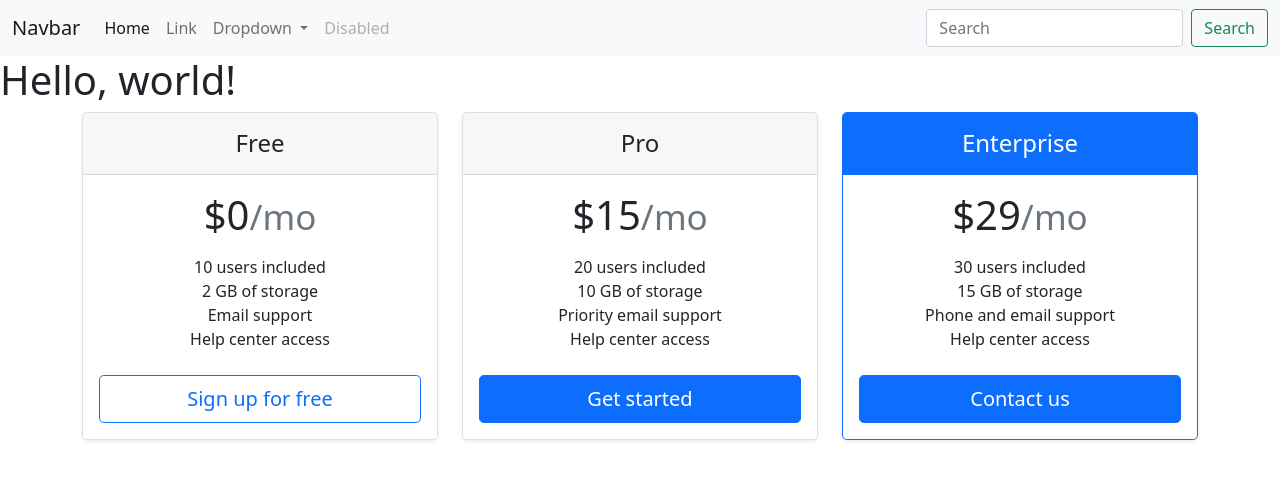
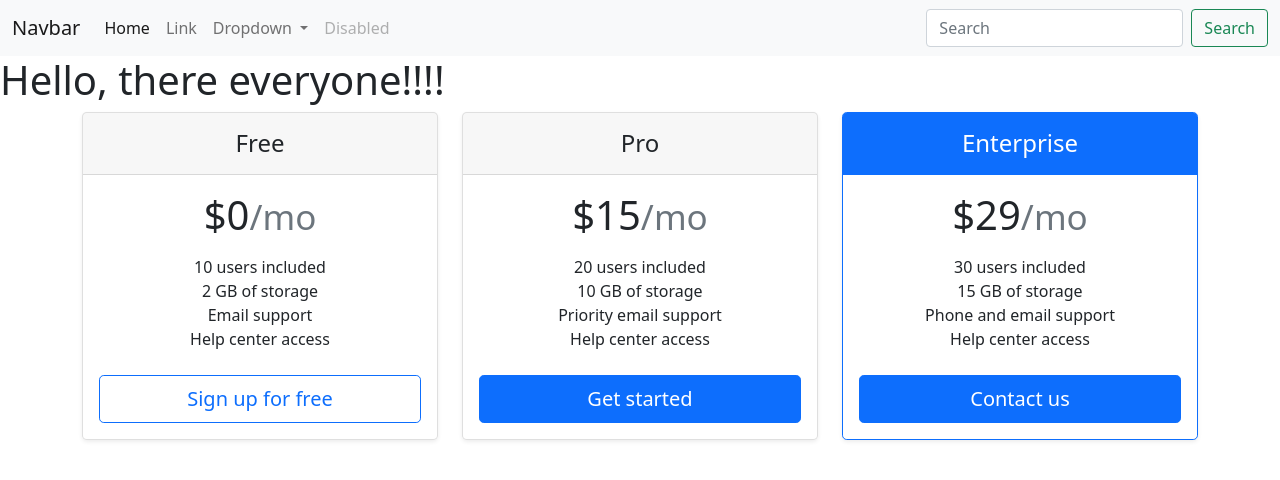
Before and after one commit to LeoVel812/feature-branch-workflow2, a plain HTML site: page index.html in a window 1280 px wide. Drawn offline with nearby package versions, Linux system fonts and the light colour scheme.

Commit message:
Update index.html

```diff
--- a/index.html
+++ b/index.html
@@ -58,7 +58,7 @@
 <script src="https://cdn.jsdelivr.net/npm/bootstrap@5.0.2/dist/js/bootstrap.bundle.min.js"
         integrity="sha384-MrcW6ZMFYlzcLA8Nl+NtUVF0sA7MsXsP1UyJoMp4YLEuNSfAP+JcXn/tWtIaxVXM"
         crossorigin="anonymous"></script>
-    <h1>Hello, world!</h1>
+    <h1>Hello, there everyone!!!!</h1>
 <div class="container">
         <div class="row row-cols-1 row-cols-md-3 mb-3 text-center">
             <div class="col">
```
